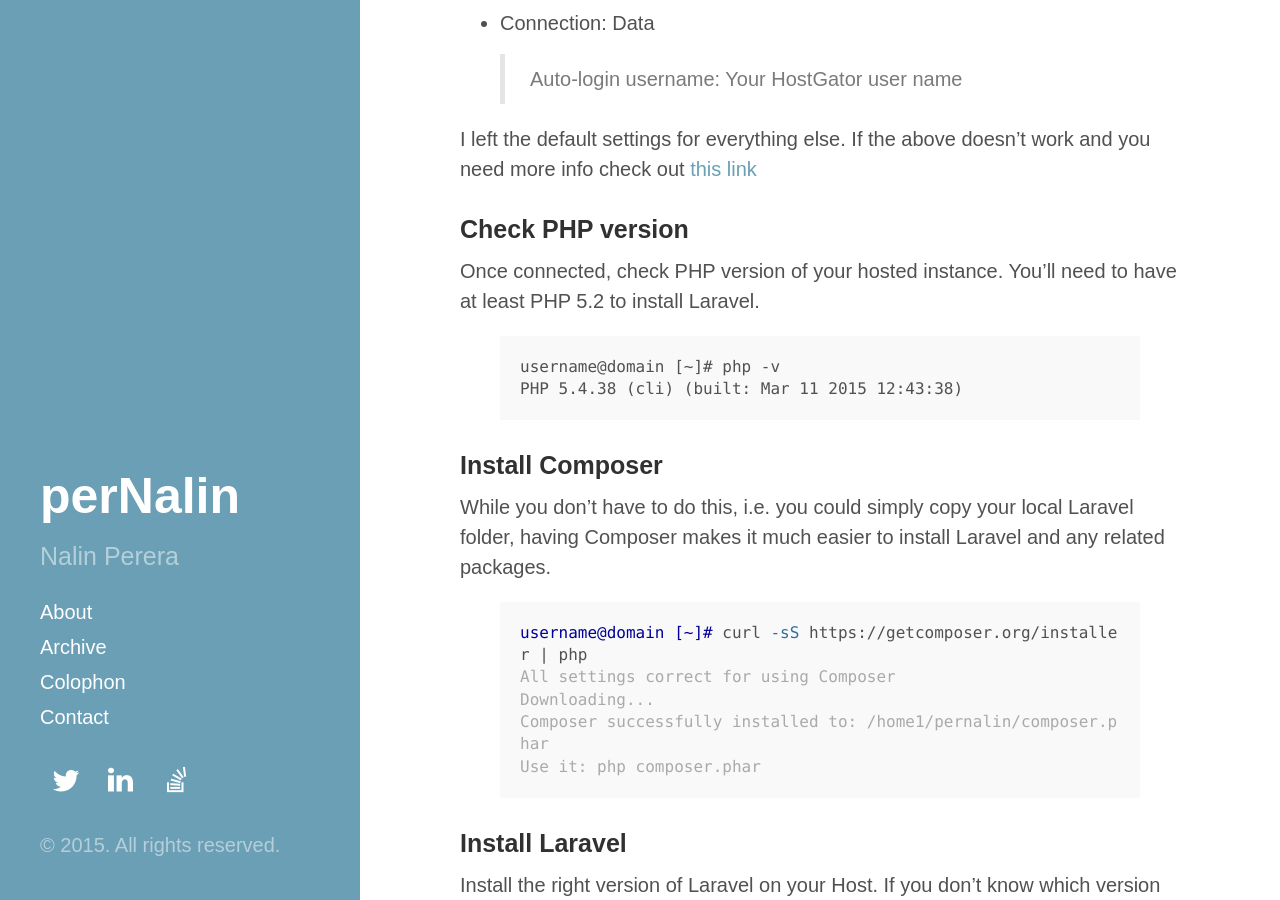
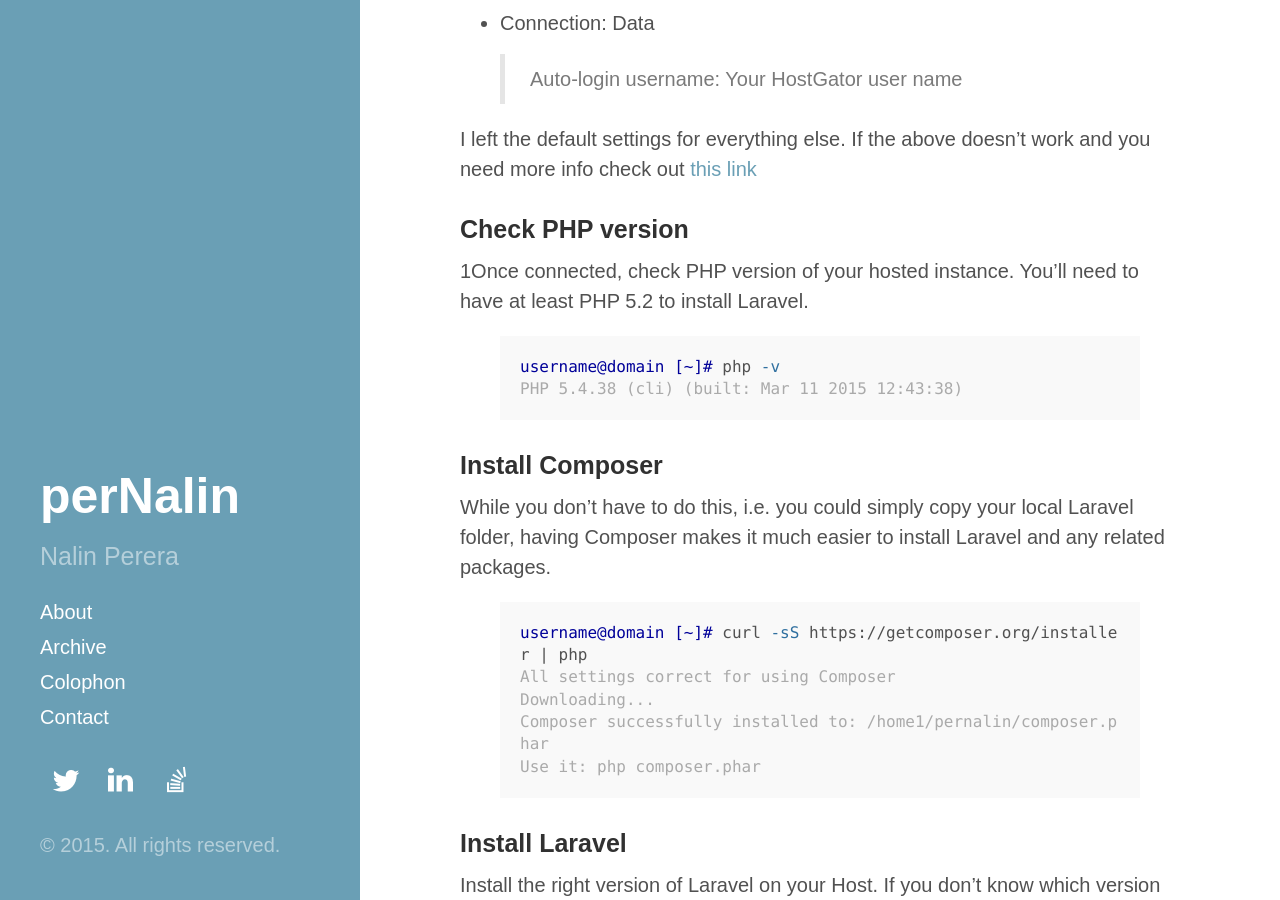
Before and after one commit to pernalin/pernalin.github.io, a Jekyll site: the page built from _posts/2015-04-14-laravel-on-hostgator.md, in a window 1280 px wide and 900 px high, scrolled down 775 px. Built offline with Jekyll 4.4.1, drawn with Linux system fonts in a browser that asks for light colours; nearby versions of some CDN libraries; Markdown is read by kramdown in place of the engine named in the settings; comment, search, counter and statistics services are not loaded.

Commit message:
Signed-off-by: Nalin Perera <pernalin@gmail.com>

```diff
--- a/_posts/2015-04-14-laravel-on-hostgator.md
+++ b/_posts/2015-04-14-laravel-on-hostgator.md
@@ -27,9 +27,9 @@ link](https://support.hostgator.com/articles/specialized-help/technical/ssh-keyi
 
 ### Check PHP version
 
-Once connected, check PHP version of your hosted instance. You'll need to have at least PHP 5.2 to install Laravel.
+1Once connected, check PHP version of your hosted instance. You'll need to have at least PHP 5.2 to install Laravel.
 
-{% highlight Monokai %}
+{% highlight console darkbg lineos %}
 username@domain [~]# php -v
 PHP 5.4.38 (cli) (built: Mar 11 2015 12:43:38)
 {% endhighlight %}
```
